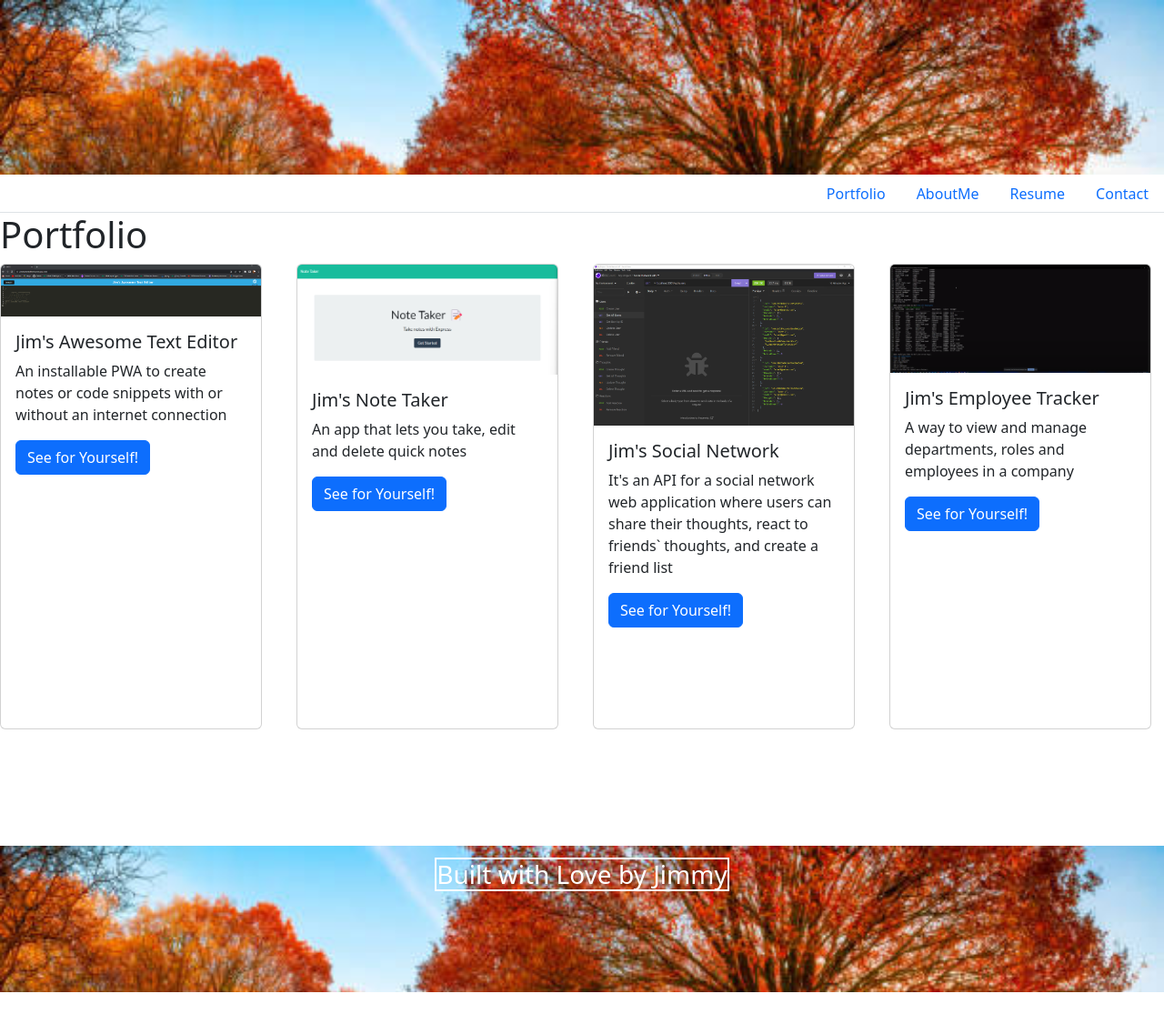
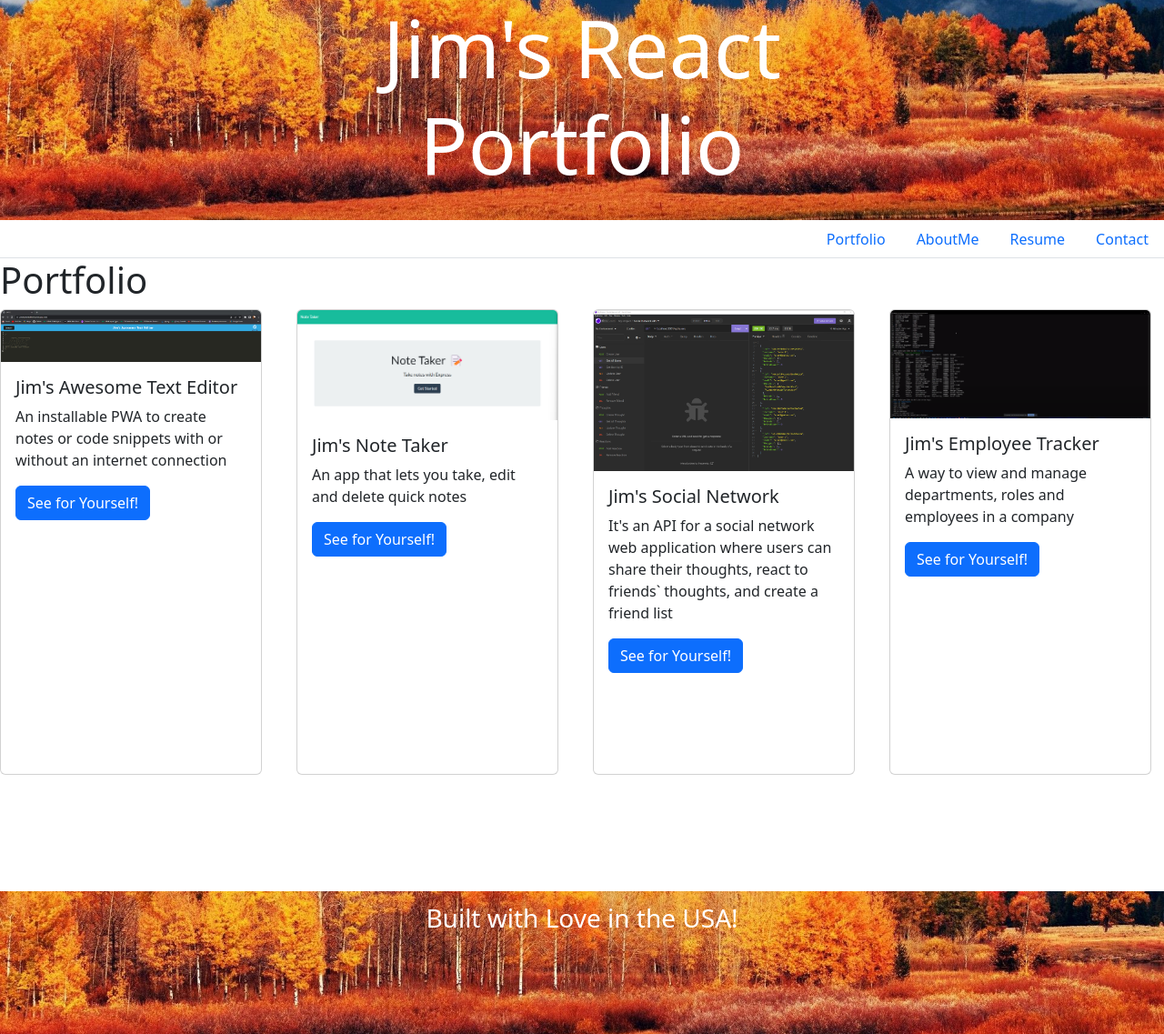
Before and after one commit to Dhabi966/JimsReactPortfolio, a React (Create React App) app: page / in a window 1280 px wide. Shown: the whole page at 91% size. Before the commit the page ends 1091 px from the top, so only its background shows below. Built offline with nearby package versions, Linux system fonts and the light colour scheme.

Commit message:
changes to html and js files

```diff
--- a/public/index.html
+++ b/public/index.html
@@ -24,7 +24,8 @@
       work correctly both with client-side routing and a non-root public URL.
       Learn how to configure a non-root public URL by running `npm run build`.
     -->
-    <title>Jimmy Lorem</title>
+    <title>Jim's React Portfolio
+    </title>
   </head>
   <body>
     <noscript>You need to enable JavaScript to run this app.</noscript>
--- a/src/components/Footer.js
+++ b/src/components/Footer.js
@@ -1,8 +1,8 @@
 export default function Footer() {
     return (
         <div className="footer">
-            <h3 className="with-love">
-                Built with Love by Jimmy
+            <h3 className="usa">
+                Built with Love in the USA!
             </h3>
         </div>
     )
--- a/src/components/Header.js
+++ b/src/components/Header.js
@@ -1,6 +1,9 @@
 export default function Header() {
     return (
         <div className="header">
+            <h1 className="text">
+                Jim's React Portfolio
+            </h1>
         </div>
     )
 }
--- a/src/index.css
+++ b/src/index.css
@@ -67,24 +67,40 @@ body {
     color: white;
     background-image: url("./assets/header.jpg");
     background-size: cover;
+    background-attachment: fixed;
+    background-position: center;
     padding-bottom: 8%;
     display: flex;
   }
 
-  .with-love {
+  .usa {
     margin-left: auto;
     margin-right: auto;
-    border: solid white 2px;
     margin-top: 1%;
   }
 
   .header {
     background-image: url("./assets/header.jpg");
     background-size: cover;
+    background-attachment: fixed;
+    background-position: center;
     padding-bottom: 15%;
+    display: flex;
 
   }
-
+  .text {
+    width: 800px;
+    height: 50px;
+    margin: 0 auto;
+    font-size: 5.5rem;
+    text-align: center;
+    color: white;
+  }
+  @media (max-width: 768px) {
+    .text {
+      font-size: 24px;
+    }
+  }
   .portfolio-container {
     margin-bottom: 10%;
   }
```
Also changed, not shown: src/assets/header.jpg.
